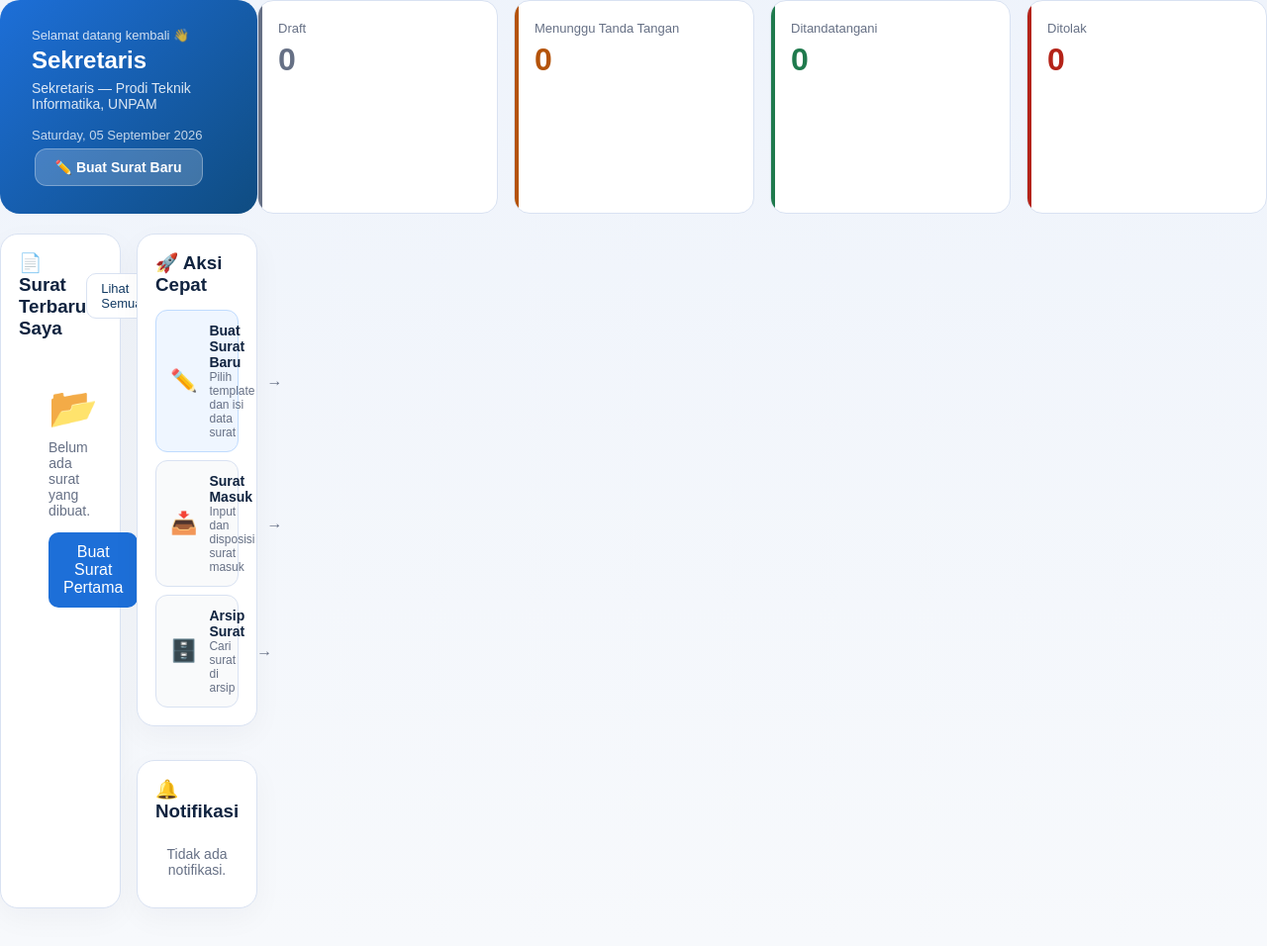
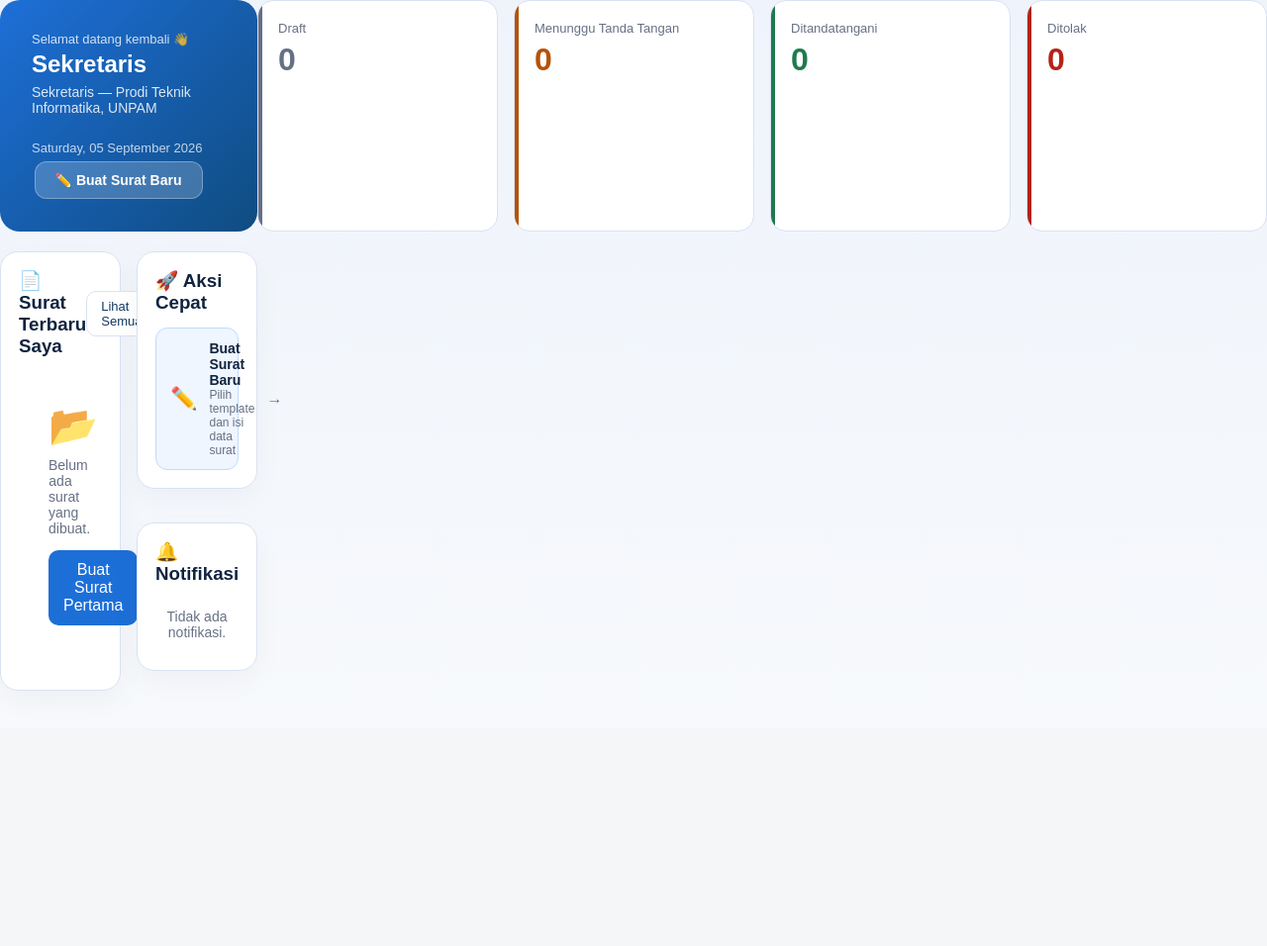
Before and after one commit to adityatriramadan/AplikasiTTE, a PHP site: the page made by views/sekretaris/dashboard.php in a window 1280 px wide. Shown: the part 68-1024 px from the top of the page at 99% size. After the commit the page ends 766 px from the top, so only its background shows below. Run offline with PHP 8.4, Linux system fonts and the light colour scheme; the template is opened without the code that fills it, so the values that code supplies are empty; some libraries are stand-ins or nearby versions.

Commit message:
chore(ui): add global GD warning in layout and remove per-page duplicates

```diff
--- a/views/sekretaris/dashboard.php
+++ b/views/sekretaris/dashboard.php
@@ -108,15 +108,6 @@ $cntTotal      = array_sum($countStatus);
                     <div><div style="font-weight:600;font-size:14px;">Buat Surat Baru</div><div style="font-size:12px;color:var(--muted);">Pilih template dan isi data surat</div></div>
                     <span style="margin-left:auto;color:var(--muted);">→</span>
                 </a>
-                <a href="<?= BASE_URL ?>/sekretaris/surat-masuk" style="display:flex;align-items:center;gap:12px;padding:12px 14px;border:1px solid var(--line);border-radius:12px;color:var(--text);background:#f9fafb;text-decoration:none;">
-                    <span style="font-size:22px;">📥</span>
-                    <div><div style="font-weight:600;font-size:14px;">Surat Masuk</div><div style="font-size:12px;color:var(--muted);">Input dan disposisi surat masuk</div></div>
-                    <span style="margin-left:auto;color:var(--muted);">→</span>
-                </a>
-                <a href="<?= BASE_URL ?>/sekretaris/arsip" style="display:flex;align-items:center;gap:12px;padding:12px 14px;border:1px solid var(--line);border-radius:12px;color:var(--text);background:#f9fafb;text-decoration:none;">
-                    <span style="font-size:22px;">🗄️</span>
-                    <div><div style="font-weight:600;font-size:14px;">Arsip Surat</div><div style="font-size:12px;color:var(--muted);">Cari surat di arsip</div></div>
-                    <span style="margin-left:auto;color:var(--muted);">→</span>
                 </a>
             </div>
         </div>
```
Also changed, not shown: views/admin/dashboard.php (+0 -9 lines), views/kaprodi/dashboard.php (+0 -9 lines), views/layouts/sidebar.php (+7 -0 lines).
